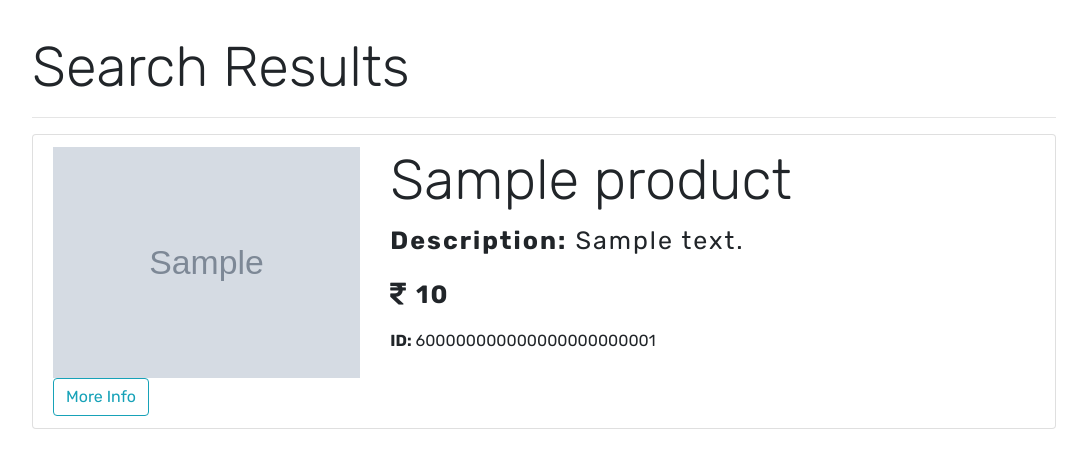
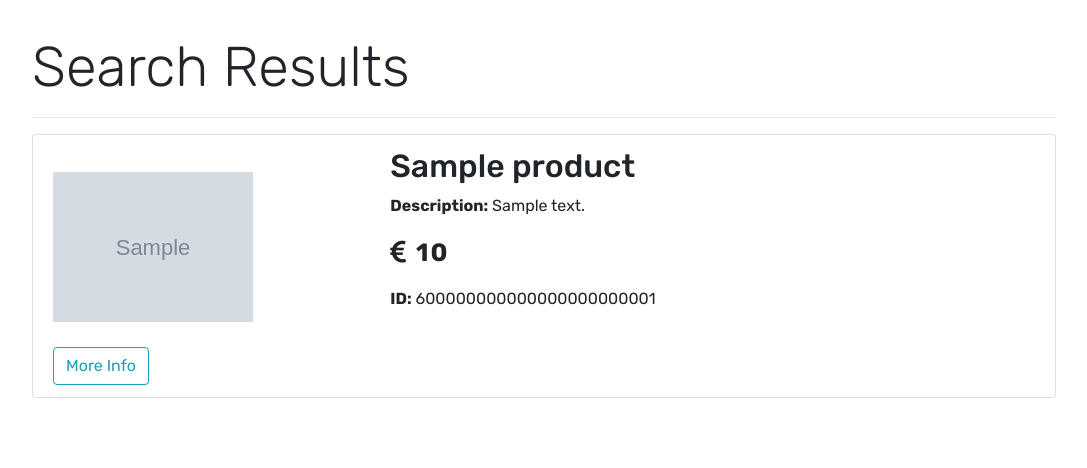
Before and after one commit to saroj2053/Stronics, a Node server app: template views/main/product_searched.ejs in a window 1280 px wide. Shown: the part 74-542 px from the top of the page, without its empty margins (96-1183 px from the left). Run offline with Node 20, Linux system fonts and the light colour scheme; the template is opened without the code that fills it: values that come from a table or form of the project are taken from there, others are empty; tables that the repository leaves empty hold one stand-in row (values such as "Sample post"); grey boxes marked "Sample" are stand-in pictures; some libraries are stand-ins or nearby versions.

Commit message:
changed styling in product search page

```diff
--- a/views/main/product_searched.ejs
+++ b/views/main/product_searched.ejs
@@ -21,16 +21,21 @@
     <span class="list-group-item">
       <div class="row" id="searchResults">
         <div class="col-md-4">
-          <img class="img-fluid" src="<%= products[i].image %>" alt="" />
+          <img
+            style="width: 200px; height: 200px; object-fit: contain"
+            class="img-fluid"
+            src="<%= products[i].image %>"
+            alt=""
+          />
         </div>
         <div class="col-md-8 caption">
-          <h2 class="display-4"><%= products[i].name %></h2>
-          <p class="category-product-page product-heading">
+          <h2 class=""><%= products[i].name %></h2>
+          <p class="">
             <strong>Description:</strong>
             <%= products[i].description %>
           </p>
           <p class="product-heading">
-            <i class="fas fa-rupee-sign"></i>
+            <i class="fas fa-euro-sign"></i>
             <strong> <%= products[i].price %> </strong>
           </p>
           <p class="product-id">
```
